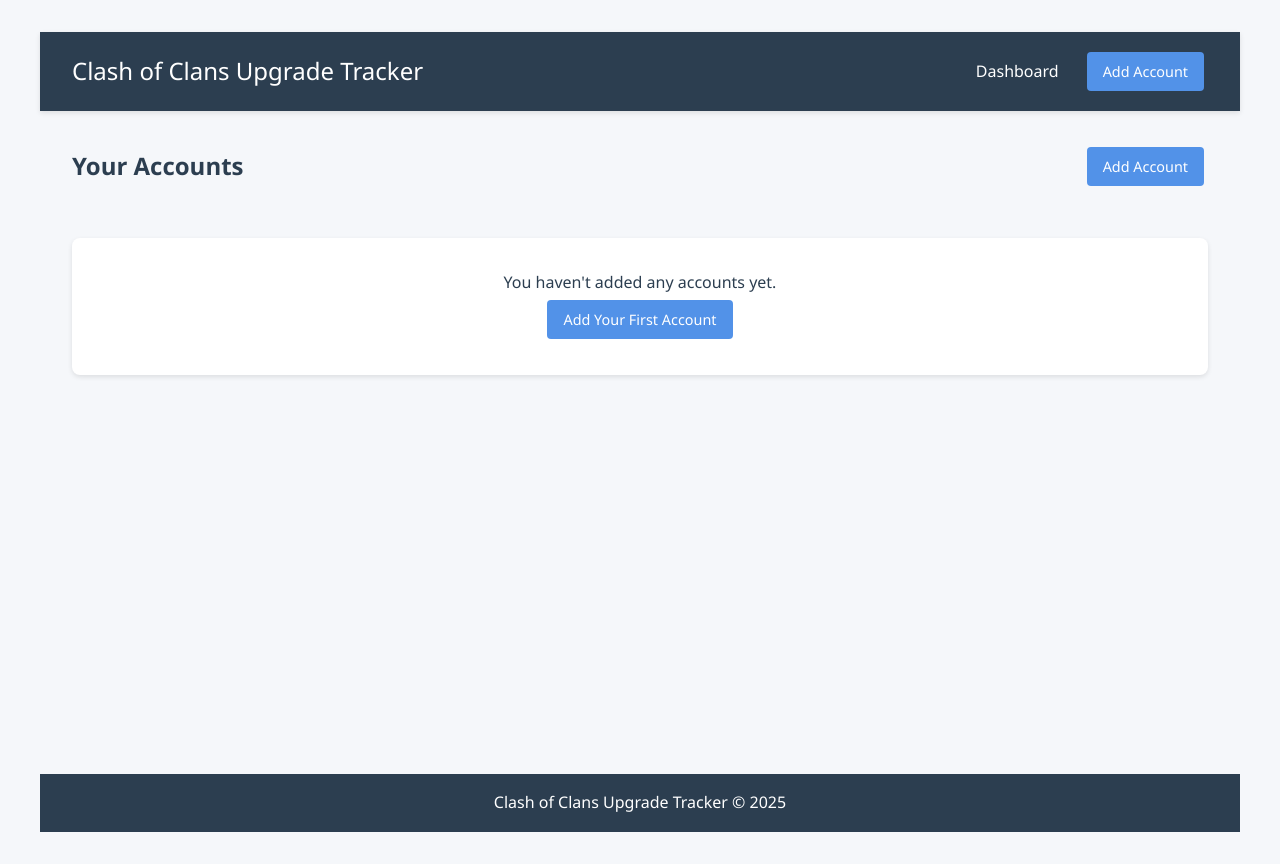
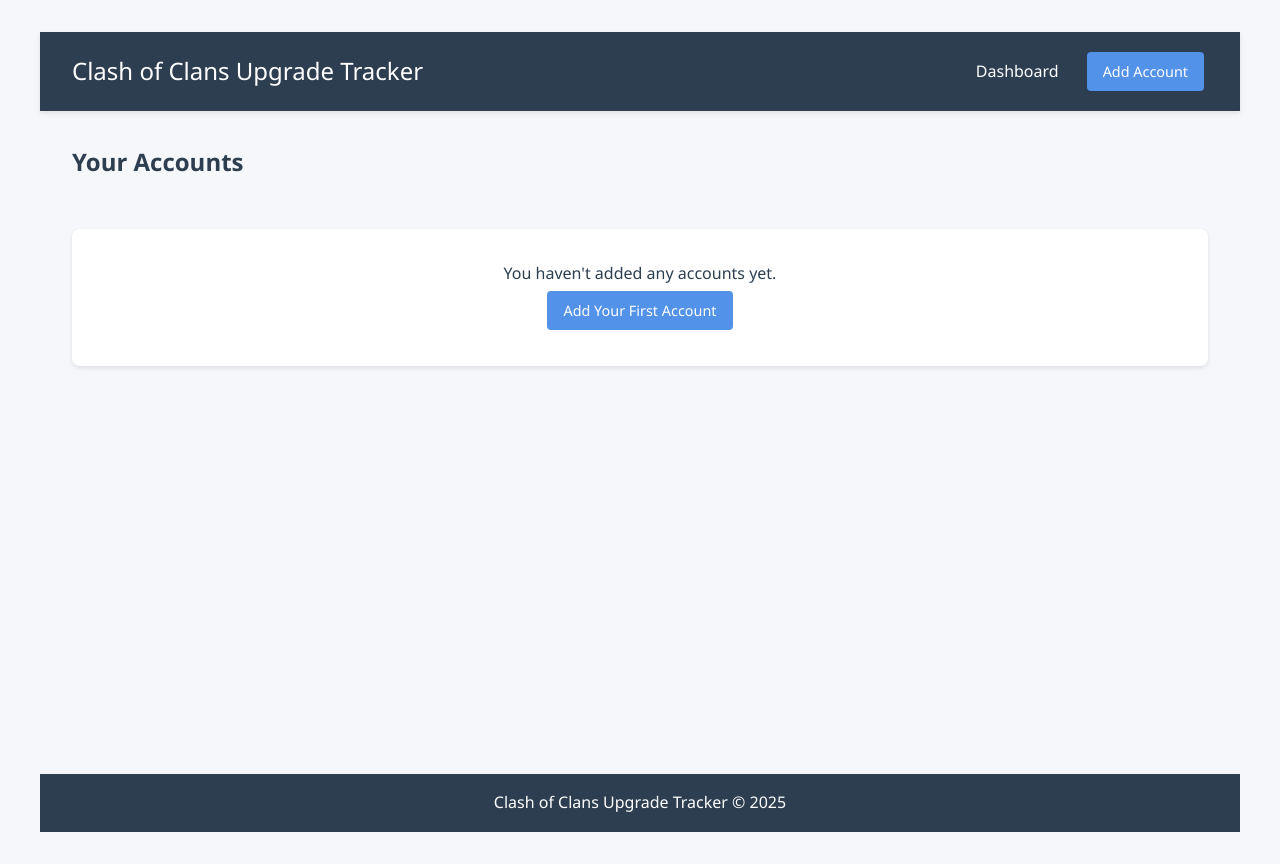
Before and after one commit to IsaacMcCourt/clash-of-clans-tracker, a React (Vite) app: page / in a window 1280 px wide. Built offline with nearby package versions, Linux system fonts and the light colour scheme.

Commit message:
Remove duplicate 'Add Account' button from dashboard page

```diff
--- a/src/components/Dashboard.tsx
+++ b/src/components/Dashboard.tsx
@@ -551,7 +551,6 @@
     <div className="dashboard">
       <div className="dashboard-header">
         <h2>Your Accounts</h2>
-        <Link to="/account/new" className="btn btn-primary">Add Account</Link>
       </div>
 
       {accounts.length > 0 && <NextCompletionsSection />}
```
